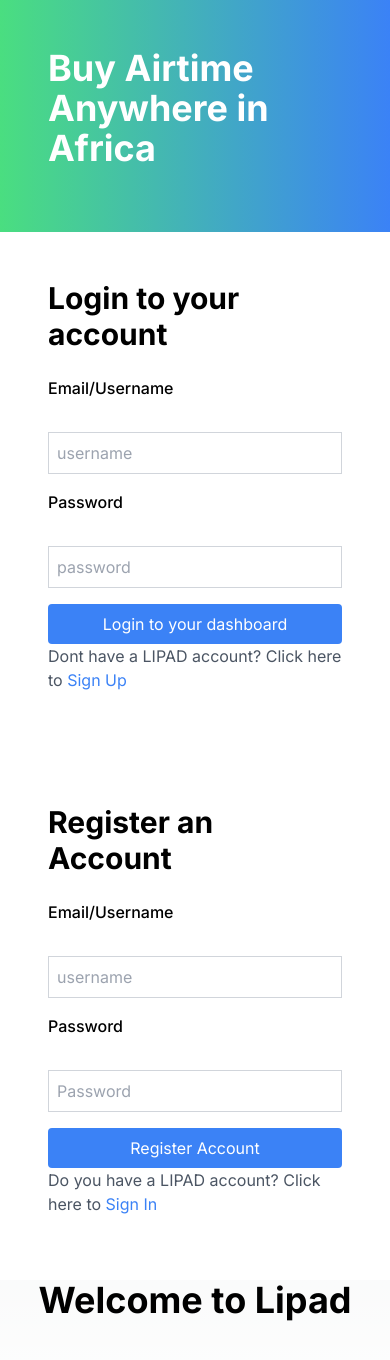
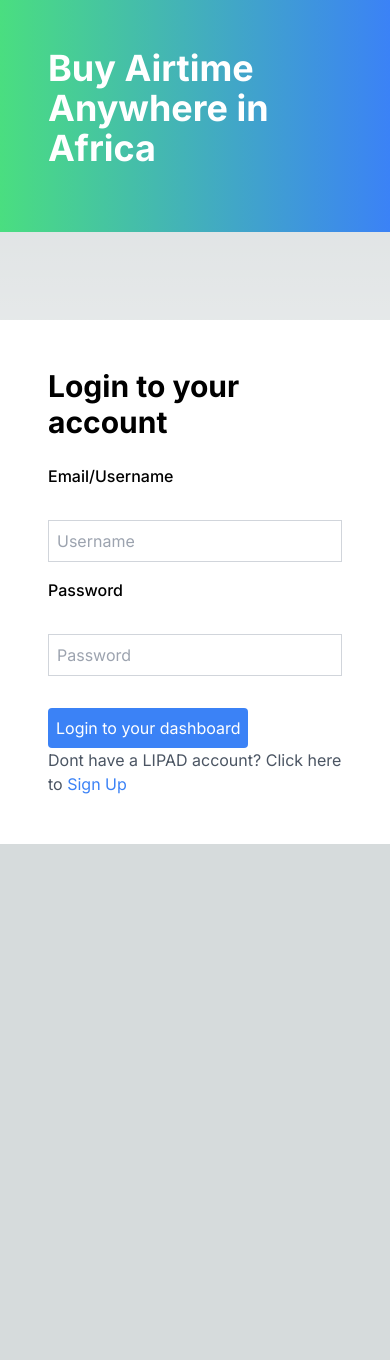
Before and after one commit to Achors/lipad, a Next.js app in the folder lipa/: page / in a window 390 px wide. Shown: the top 1360 px of the page. After the commit the page ends 844 px from the top, so only its background shows below. Built offline with nearby package versions, Linux system fonts and the light colour scheme.

Commit message:
added dash

```diff
--- a/lipa/src/app/page.js
+++ b/lipa/src/app/page.js
@@ -1,6 +1,14 @@
-import React from 'react';
+"use client";
+import React, {useState} from 'react';
+import Dashboard from '../components/dashboard';
 
 export default function Home() {
+  const [isLogin, setIsLogin] = useState(true);
+
+  const toggleForm = () => {
+    setIsLogin(!isLogin);
+  };
+
   return (
     <main className="flex min-h-screen flex-col lg:flex-row items-center justify-between p-0 lg:p-24">
       <div className="lg:w-1/2 flex flex-col items-center justify-center bg-gradient-to-r from-green-400 to-blue-500 p-12 lg:p-24">
@@ -8,43 +16,46 @@
         {/* <h1>Lipad</h1> */}
       </div>
       <div className="lg:w-1/2 flex flex-col items-center justify-center bg-white p-12 lg:p-24">
+      {isLogin ? (
+        <>
         <h1 className="text-3xl font-bold mb-6">Login to your account</h1>
         <form className="w-full max-w-md">
           <div className="flex flex-col mb-4">
             <label className="mb-2 font-medium">Email/Username</label> <br />
             <input
               type ="text"
-              placeholder="username"
+              placeholder="Username"
               required
               className = "p-2 border border-gray-300 round mb-4"/>
             <label className="mb-2 font-medium">Password</label> <br />
             <input
               type ="password"
-              placeholder="password"
+              placeholder="Password"
               required
               className = "p-2 border border-gray-300 round mb-4" />
+            </div>
 
             <button
               type="submit"
-              className="bg-blue-500 text-white p-2 rounded hover:bg-blue-600"
-            >Login to your dashboard</button>
+              className="bg-blue-500 text-white p-2 rounded hover:bg-blue-600">
+              Login to your dashboard
+            </button>
 
             <p className="text-gray-600">
-              Dont have a LIPAD account? Click here to
-              <a href="#" className="text-blue-500 hover:underline"> Sign Up</a> </p>
-
-          </div>
+              Dont have a LIPAD account? Click here to {''}
+              <a href="#" onClick={toggleForm} className="text-blue-500 hover:underline"> Sign Up</a>
+            </p>
         </form>
-
-      </div>
-      <div className="lg:w-1/2 flex flex-col items-center justify-center bg-white p-12 lg:p-24">
+      </>
+      ) : (
+        <>
         <h1 className="text-3xl font-bold mb-6">Register an Account</h1>
         <form className="w-full max-w-md">
           <div className="flex flex-col mb-4">
             <label className="mb-2 font-medium">Email/Username</label> <br />
             <input
               type ="text"
-              placeholder="username"
+              placeholder="Username"
               required
               className = "p-2 border border-gray-300 round mb-4"/>
             <label className="mb-2 font-medium">Password</label> <br />
@@ -61,18 +72,13 @@
 
             <p className="text-gray-600">
               Do you have a LIPAD account? Click here to
-              <a href="#" className="text-blue-500 hover:underline"> Sign In</a> </p>
+              <a href="#" onClick={toggleForm} className="text-blue-500 hover:underline"> Sign In</a> </p>
 
           </div>
         </form>
-
-      </div>
-
-      <div className="mb-32 grid text-center lg:max-w-5xl lg:w-full lg:mb-0 lg:grid-cols-4 lg:text-left">
-        <div>
-          <h2 className="text-4xl font-bold">Welcome to Lipad </h2>
-        </div>
-      </div>
-    </main>
+      </>
+      )}
+  </div>
+  </main>
   );
 }
--- /dev/null
+++ b/lipa/src/components/dashboard.js
@@ -0,0 +1,16 @@
+
+import Sidebar from "./sidebar";
+import Profile from "./profile";
+import Transactions from "./transactions";
+
+
+
+
+export default function Dashboard() {
+    return (
+      <main className="flex min-h-screen flex-col items-center justify-center bg-gray-100 p-6">
+        <h1 className="text-4xl font-bold mb-6">Welcome to Your Dashboard</h1>
+        <p className="text-lg">Here you can manage your account, view statistics, and more.</p>
+      </main>
+    );
+  };
--- /dev/null
+++ b/lipa/src/components/profile.js
@@ -0,0 +1,16 @@
+
+export default function Profile(){
+    return (
+        <div className="bg-white p-6 shadow-md flex items-center justify-between">
+        <h2 className="text-xl font-bold">Payments</h2>
+        <div>
+          <p>Monday, 15 Jan 2022</p>
+          <p>15:42:07 GMT +5</p>
+        </div>
+        <div>
+          <span>Aldof Nyerere</span>
+        </div>
+      </div>
+
+    )
+};
--- /dev/null
+++ b/lipa/src/components/sidebar.js
@@ -0,0 +1,13 @@
+
+import React from 'react';
+
+export default function Sidebar() {
+  return (
+    <div className="w-64 bg-green-800 text-white flex flex-col">
+      <div className="p-6">
+        <h1 className="text-2xl font-bold">Lipad</h1>
+        <p className="mt-2">My Dashboard</p>
+      </div>
+    </div>
+  );
+};
--- /dev/null
+++ b/lipa/src/components/transactions.js
@@ -0,0 +1,11 @@
+
+
+
+export default function Transactions(){
+    return (
+        <div className="w-64 bg-green-800 text-white flex flex-col">
+
+        </div>
+
+    )
+};
```
